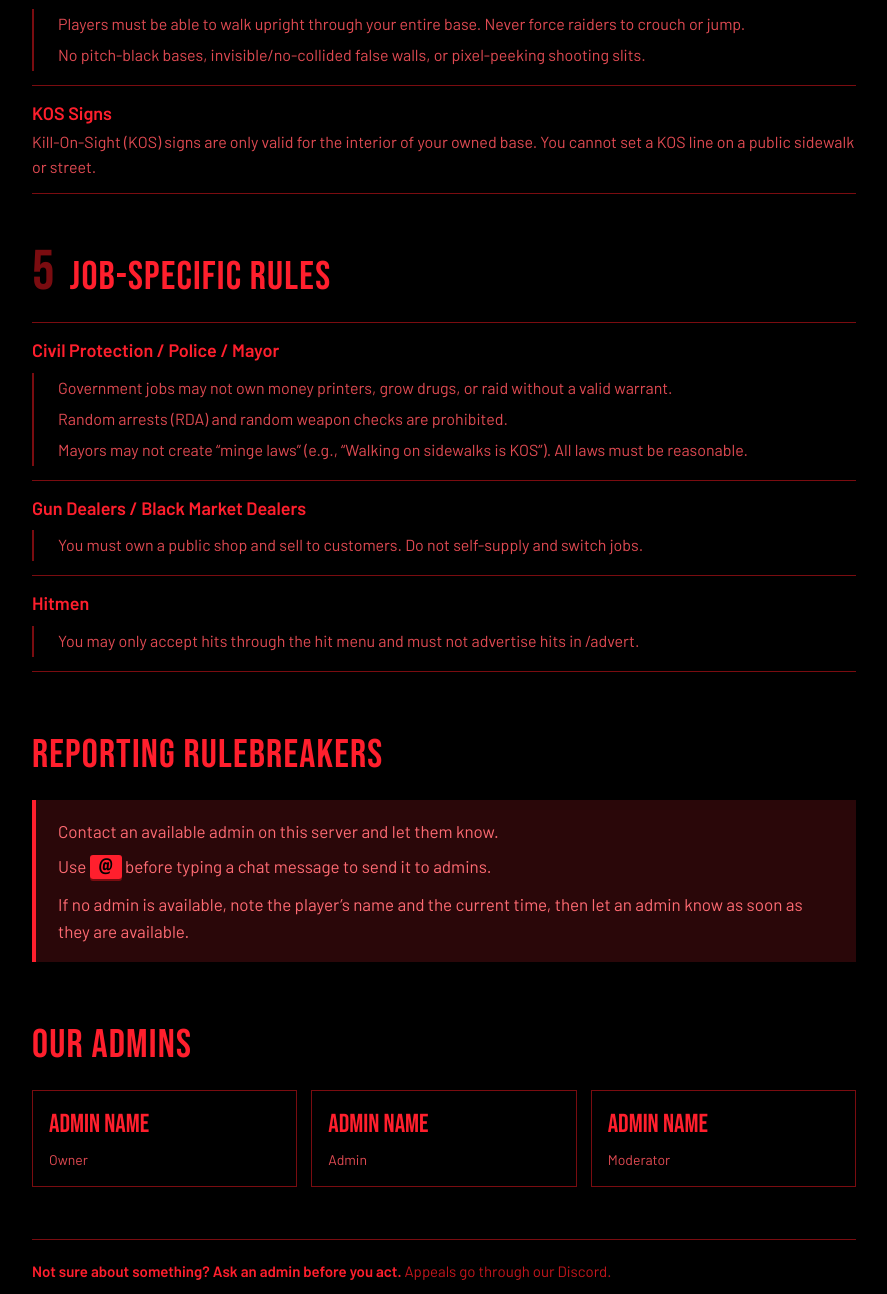
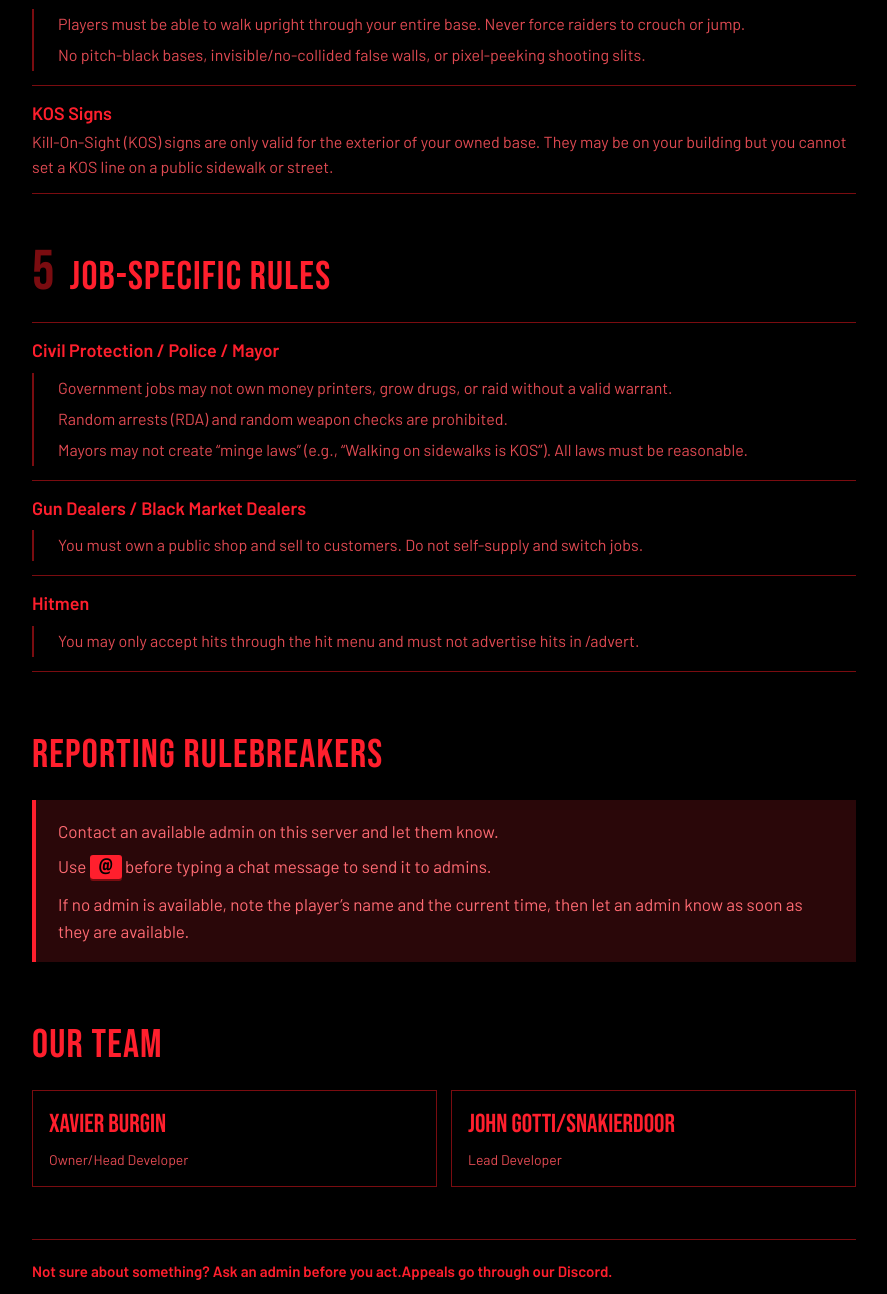
Before and after one commit to SnakierdoorCode/NFA-MOTD, a plain HTML site: page index.html in a window 1280 px wide. Shown: the part 3506-4800 px from the top of the page, without its empty margins (196-1083 px from the left). Drawn offline with Linux system fonts and the light colour scheme.

Commit message:
Update KOS signs description and team section

```diff
--- a/index.html
+++ b/index.html
@@ -223,7 +223,7 @@
           <li>No pitch-black bases, invisible/no-collided false walls, or pixel-peeking shooting slits.</li>
         </ul>
       </li>
-      <li><b>KOS Signs</b><span class="d">Kill-On-Sight (KOS) signs are only valid for the interior of your owned base. You cannot set a KOS line on a public sidewalk or street.</span></li>
+      <li><b>KOS Signs</b><span class="d">Kill-On-Sight (KOS) signs are only valid for the exterior of your owned base. They may be on your building but you cannot set a KOS line on a public sidewalk or street.</span></li>
     </ul>
   </section>
 
@@ -260,17 +260,15 @@
   </section>
 
   <section id="admins">
-    <h2>Our Admins</h2>
-    <!-- Edit the names and roles below, or delete the cards you don't need. -->
+    <h2>Our Team</h2>
     <div class="admins">
-      <div class="admin"><strong>Admin Name</strong><span>Owner</span></div>
-      <div class="admin"><strong>Admin Name</strong><span>Admin</span></div>
-      <div class="admin"><strong>Admin Name</strong><span>Moderator</span></div>
+      <div class="admin"><strong>Xavier Burgin</strong><span>Owner/Head Developer</span></div>
+      <div class="admin"><strong>John Gotti/Snakierdoor</strong><span>Lead Developer</span></div>
     </div>
   </section>
 
   <footer>
-    <b>Not sure about something? Ask an admin before you act.</b> Appeals go through our Discord.
+    <b>Not sure about something? Ask an admin before you act.</b><b>Appeals go through our Discord.</b>
   </footer>
 
 </main>
```
